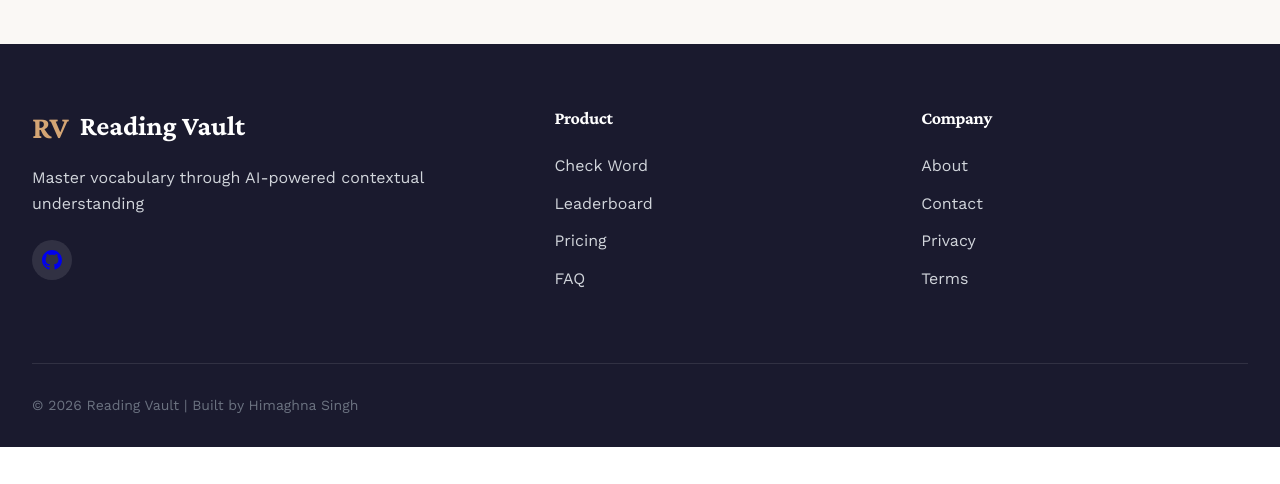
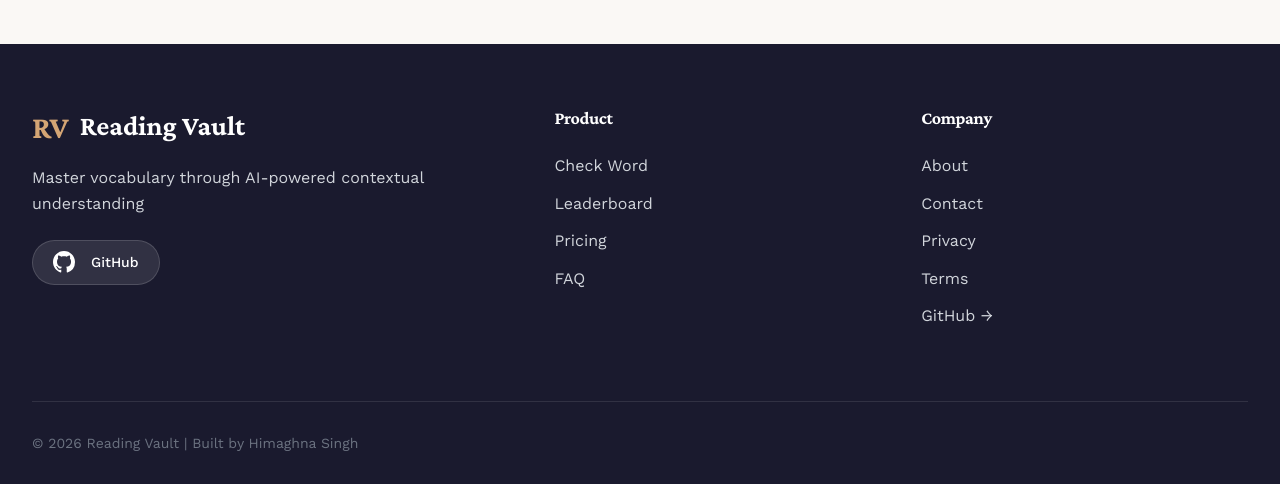
Before and after one commit to Himaghna2011/reading-vault, a Flask app: page /dashboard in a window 1280 px wide. Shown: the part 1112-1596 px from the top of the page. Before the commit the page ends 1559 px from the top, so only its background shows below. Run offline with Flask 3, Linux system fonts and the light colour scheme; the visitor is signed in with stand-in values (Sample User, id 1); data comes from the database, SQL or seed files in the repository; data that the repository does not hold is empty; some libraries are stand-ins or nearby versions.

Commit message:
Enhanced footer GitHub link with icon and text

```diff
--- a/templates/base.html
+++ b/templates/base.html
@@ -930,10 +930,11 @@
                 </div>
                 <p class="footer-tagline">Master vocabulary through AI-powered contextual understanding</p>
                 <div class="footer-social">
-                        <a href="https://github.com/Himaghna2011/reading-vault" target="_blank" rel="noopener" title="View source on GitHub">
-                            <svg width="20" height="20" viewBox="0 0 24 24" fill="currentColor">
+                    <a href="https://github.com/Himaghna2011/reading-vault" target="_blank" rel="noopener" title="View source on GitHub" aria-label="GitHub">
+                        <svg width="22" height="22" viewBox="0 0 24 24" fill="currentColor">
                             <path d="M12 0C5.37 0 0 5.37 0 12c0 5.31 3.435 9.795 8.205 11.385.6.105.825-.255.825-.57 0-.285-.015-1.23-.015-2.235-3.015.555-3.795-.735-4.035-1.41-.135-.345-.72-1.41-1.23-1.695-.42-.225-1.02-.78-.015-.795.945-.015 1.62.87 1.845 1.23 1.08 1.815 2.805 1.305 3.495.99.105-.78.42-1.305.765-1.605-2.67-.3-5.46-1.335-5.46-5.925 0-1.305.465-2.385 1.23-3.225-.12-.3-.54-1.53.12-3.18 0 0 1.005-.315 3.3 1.23.96-.27 1.98-.405 3-.405s2.04.135 3 .405c2.295-1.56 3.3-1.23 3.3-1.23.66 1.65.24 2.88.12 3.18.765.84 1.23 1.905 1.23 3.225 0 4.605-2.805 5.625-5.475 5.925.435.375.81 1.095.81 2.22 0 1.605-.015 2.895-.015 3.3 0 .315.225.69.825.57A12.02 12.02 0 0024 12c0-6.63-5.37-12-12-12z"/>
                         </svg>
+                        <span style="margin-left: 8px; font-size: 14px; font-weight: 500;">GitHub</span>
                     </a>
                 </div>
             </div>
@@ -953,6 +954,7 @@
                     <a class="footer-link" onclick="showModal('contact')">Contact</a>
                     <a class="footer-link" onclick="showModal('privacy')">Privacy</a>
                     <a class="footer-link" onclick="showModal('terms')">Terms</a>
+                    <a href="https://github.com/Himaghna2011/reading-vault" target="_blank" rel="noopener">GitHub →</a>
                 </div>
             </div>
         </div>
@@ -1668,29 +1670,39 @@
             margin-bottom: 24px;
             line-height: 1.6;
         }
-
 .footer-social {
     display: flex;
-            gap: 16px;
+    gap: 12px;
 }
 
 .footer-social a {
-            width: 40px;
-            height: 40px;
+    display: inline-flex;
+    align-items: center;
+    gap: 8px;
+    padding: 10px 20px;
     background: rgba(255, 255, 255, 0.1);
-            border-radius: 50%;
-            display: flex;
-            align-items: center;
-            justify-content: center;
+    border: 1px solid rgba(255, 255, 255, 0.15);
+    border-radius: 40px;
+    color: white;
     text-decoration: none;
-            font-size: 20px;
+    font-size: 14px;
+    font-weight: 500;
     transition: all 0.2s;
     cursor: pointer;
+    width: auto;
+    height: auto;
 }
 
 .footer-social a:hover {
     background: var(--vault-gold);
+    color: var(--vault-black);
+    border-color: var(--vault-gold);
     transform: translateY(-2px);
+    box-shadow: 0 4px 12px rgba(212, 165, 116, 0.4);
+}
+
+.footer-social a svg {
+    flex-shrink: 0;
 }
 
         .footer-links {
```
Lines whose indentation alone changed are shown as unchanged.
